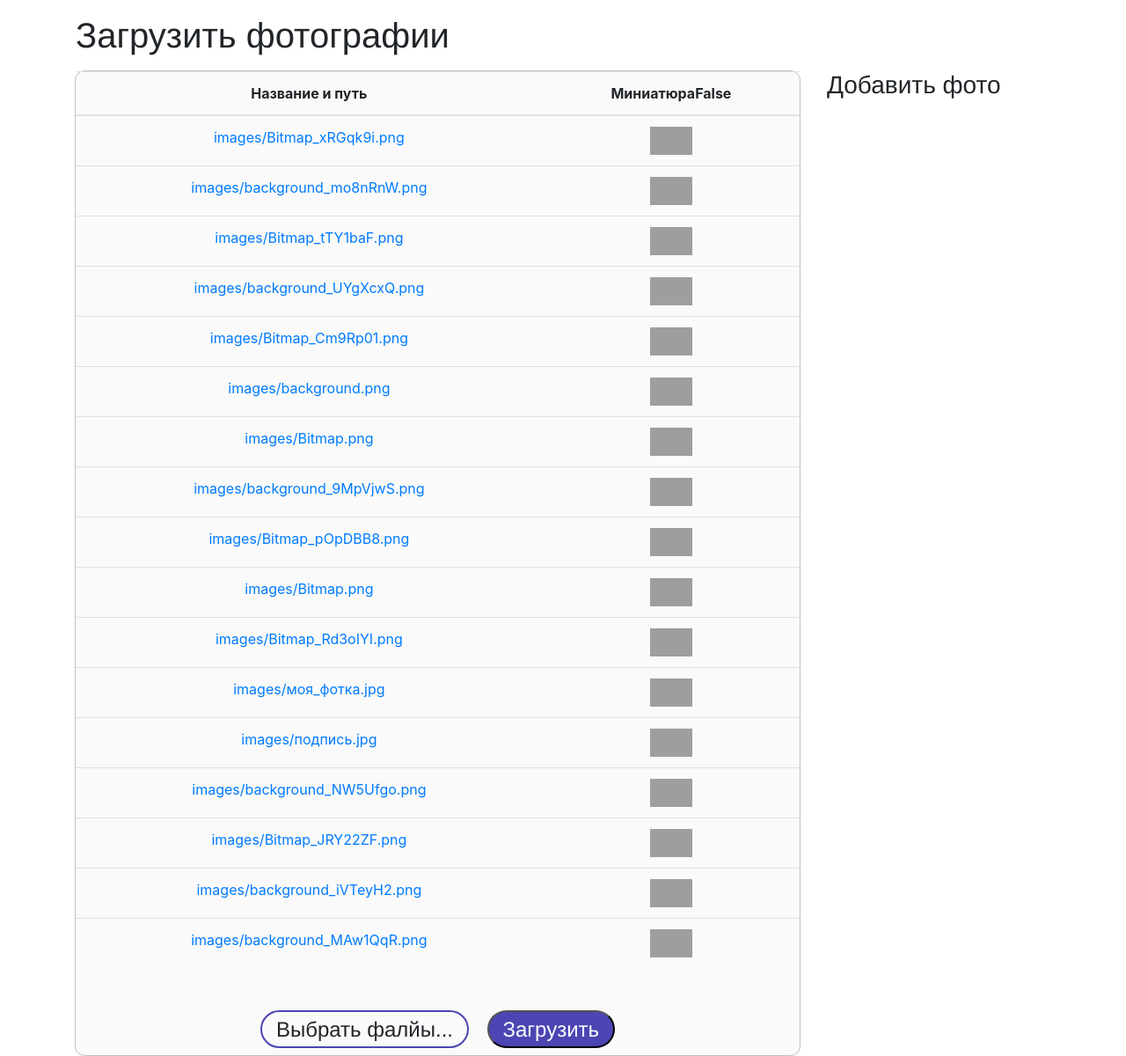
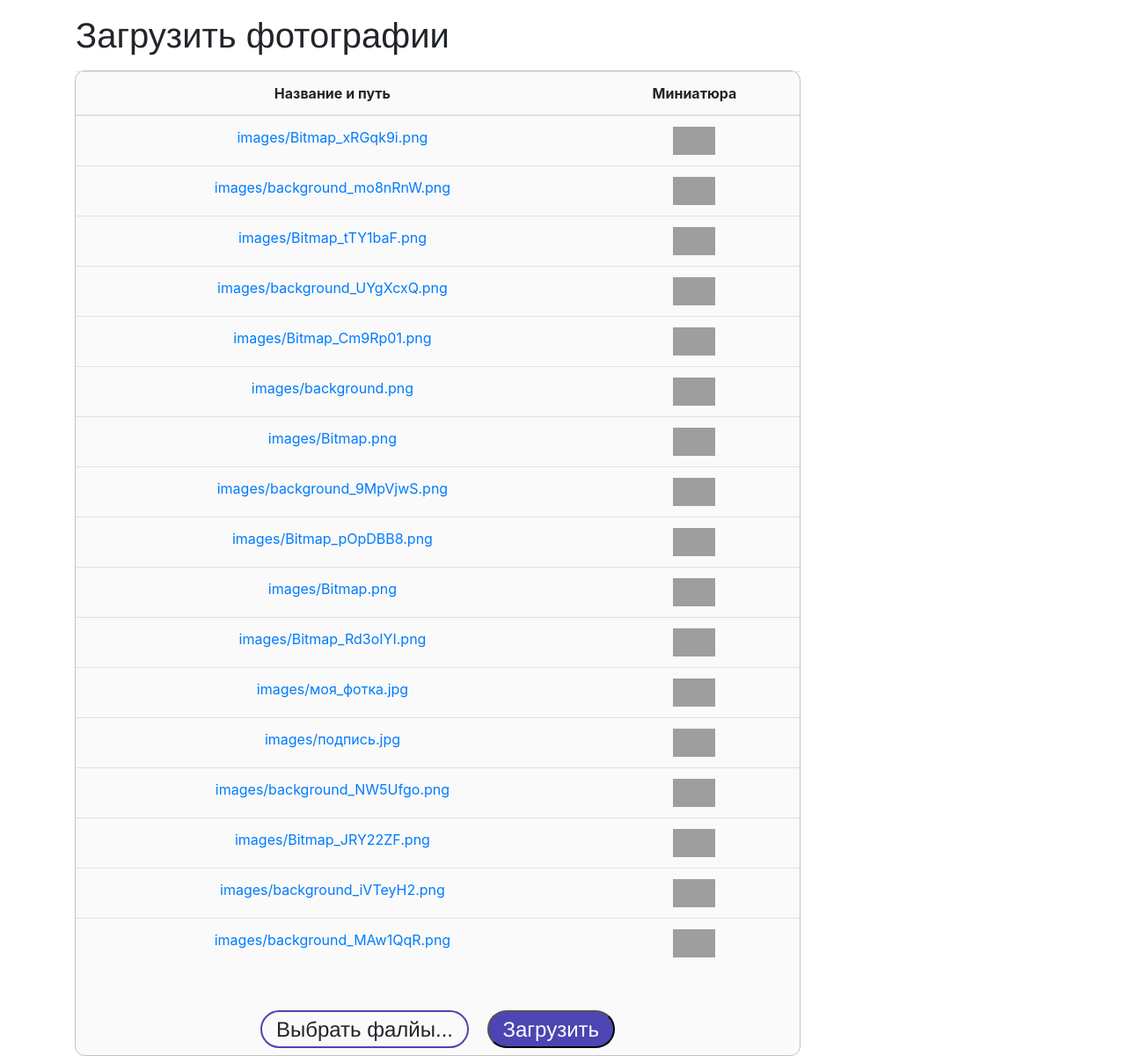
Before and after one commit to romanovsavelij/StingrayPhotos, a Django app: page /upload/ in a window 1280 px wide. Shown: the whole page at 88% size. Run offline with Django 3.2, Linux system fonts and the light colour scheme; data comes from the database, SQL or seed files in the repository; some libraries are stand-ins or nearby versions; grey boxes are pictures that could not be loaded.

Commit message:
typos removed, add photo label hiddened

```diff
--- a/uploader/templates/home.html
+++ b/uploader/templates/home.html
@@ -66,6 +66,7 @@
         #add_photo_label{
             font-family: "ALS Sector Regular", "Helvetica Neue", Arial;
             margin-bottom: 1rem;
+            display: none;
         }
         #begin_show {
             margin-top: 16.5rem;
@@ -100,7 +101,7 @@
                                 <thead>
                                 <tr>
                                     <th>Название и путь</th>
-                                    <th>Миниатюра{{ not_img_bool }}</th>
+                                    <th>Миниатюра</th>
                                 </tr>
                                 </thead>
                                 {% for img in images %}
```
